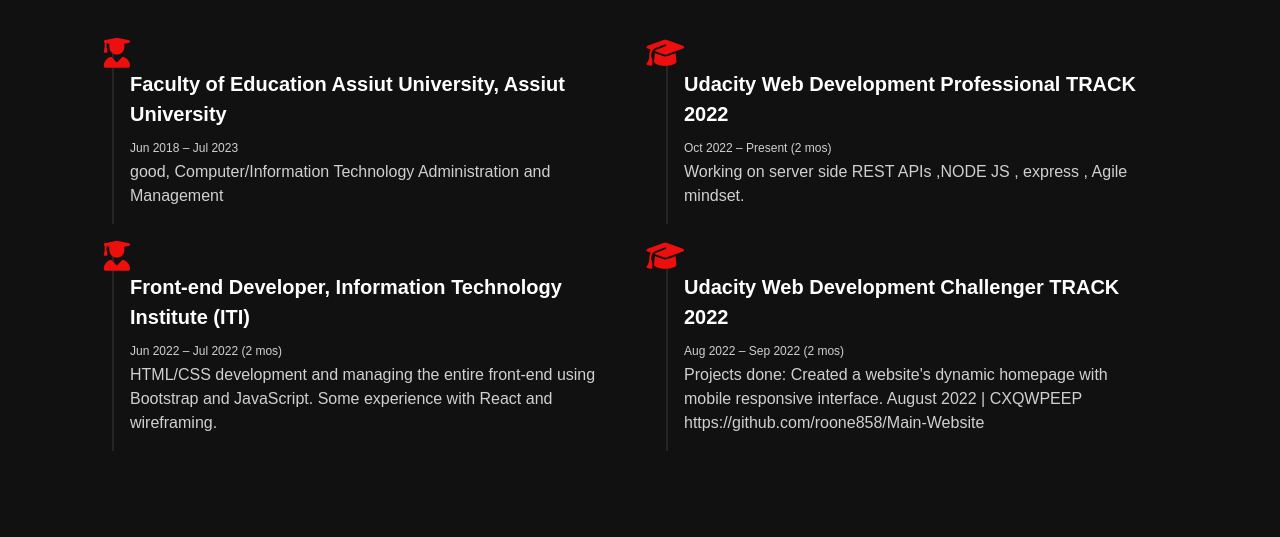
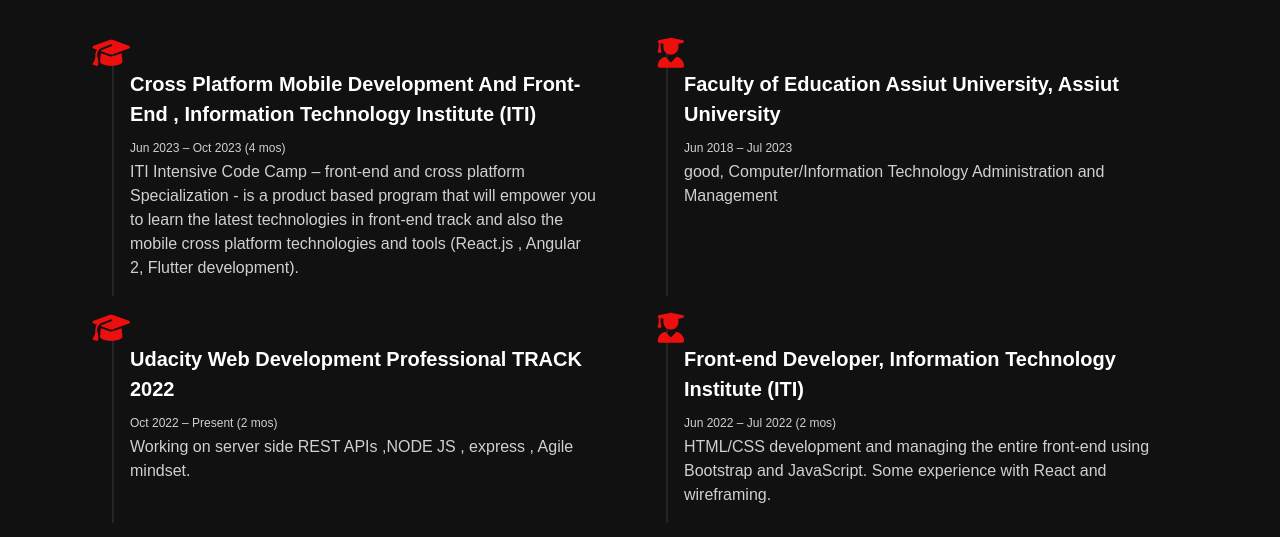
Before and after one commit to roone858/Main-Website, a plain HTML site: page resume.html in a window 1280 px wide. Shown: the part 223-760 px from the top of the page. Drawn offline with nearby package versions, Linux system fonts and the light colour scheme.

```diff
--- a/resume.html
+++ b/resume.html
@@ -4,7 +4,7 @@
     <meta charset="UTF-8" />
     <meta http-equiv="X-UA-Compatible" content="IE=edge" />
     <meta name="viewport" content="width=device-width, initial-scale=1.0" />
-    <title>resume</title>
+    <title>Resume</title>
     <link rel="icon" type="image/png" href="imgs/favicon-32x32.png" />
 
     <link rel="stylesheet" href="css/index.css" />
@@ -67,6 +67,21 @@
       </p>
 
       <div class="resume-container">
+        <div class="res">
+          <i class="fa-solid fa-graduation-cap"></i>
+          <h3 class="edu-name" style="text-transform: capitalize">
+            Cross Platform mobile development and front-end , Information
+            Technology Institute (ITI)
+          </h3>
+          <span>Jun 2023 – Oct 2023 (4 mos)</span>
+          <p class="descrption">
+            ITI Intensive Code Camp – front-end and cross platform
+            Specialization - is a product based program that will empower you to
+            learn the latest technologies in front-end track and also the mobile
+            cross platform technologies and tools (React.js , Angular 2, Flutter
+            development).
+          </p>
+        </div>
         <div class="res">
           <i class="fa-solid fa-user-graduate"></i>
           <h3 class="edu-name">
```
Also changed, not shown: services.html (+1 -1 lines), skills.html (+1 -1 lines).
